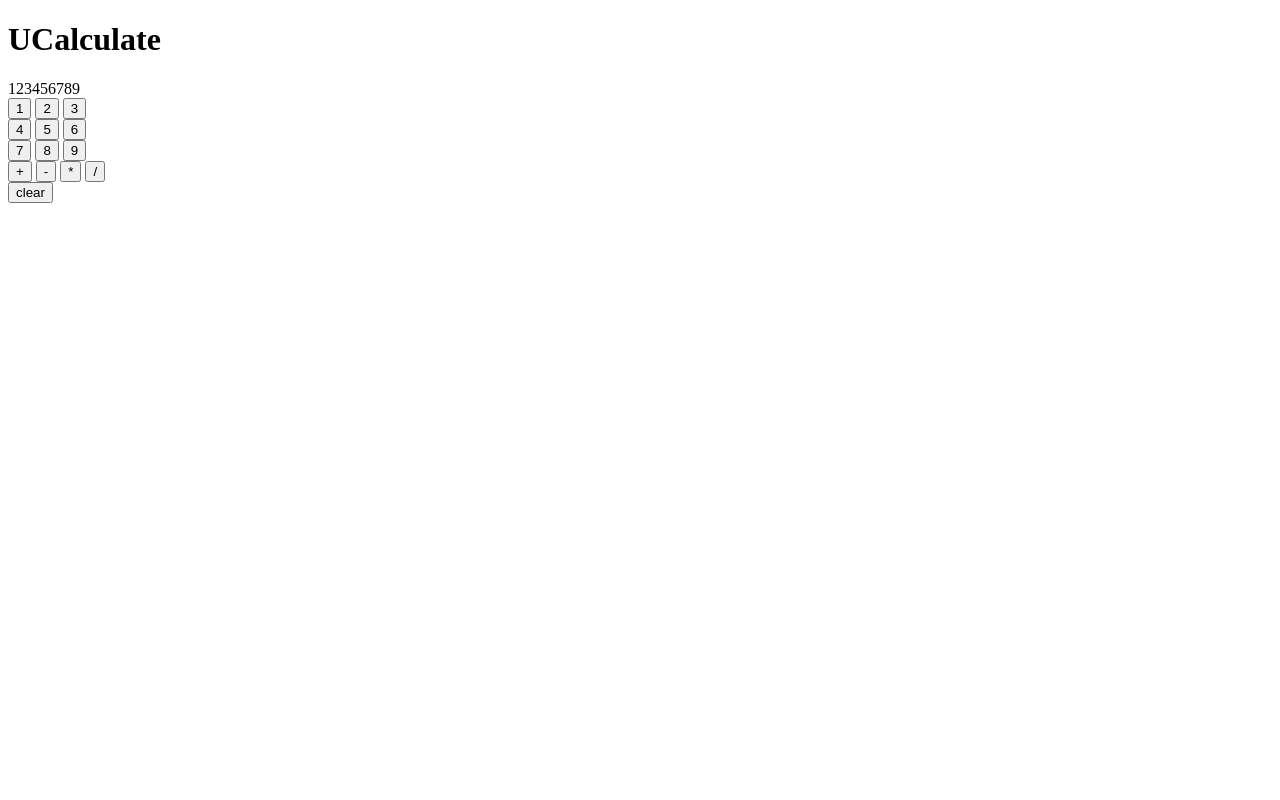
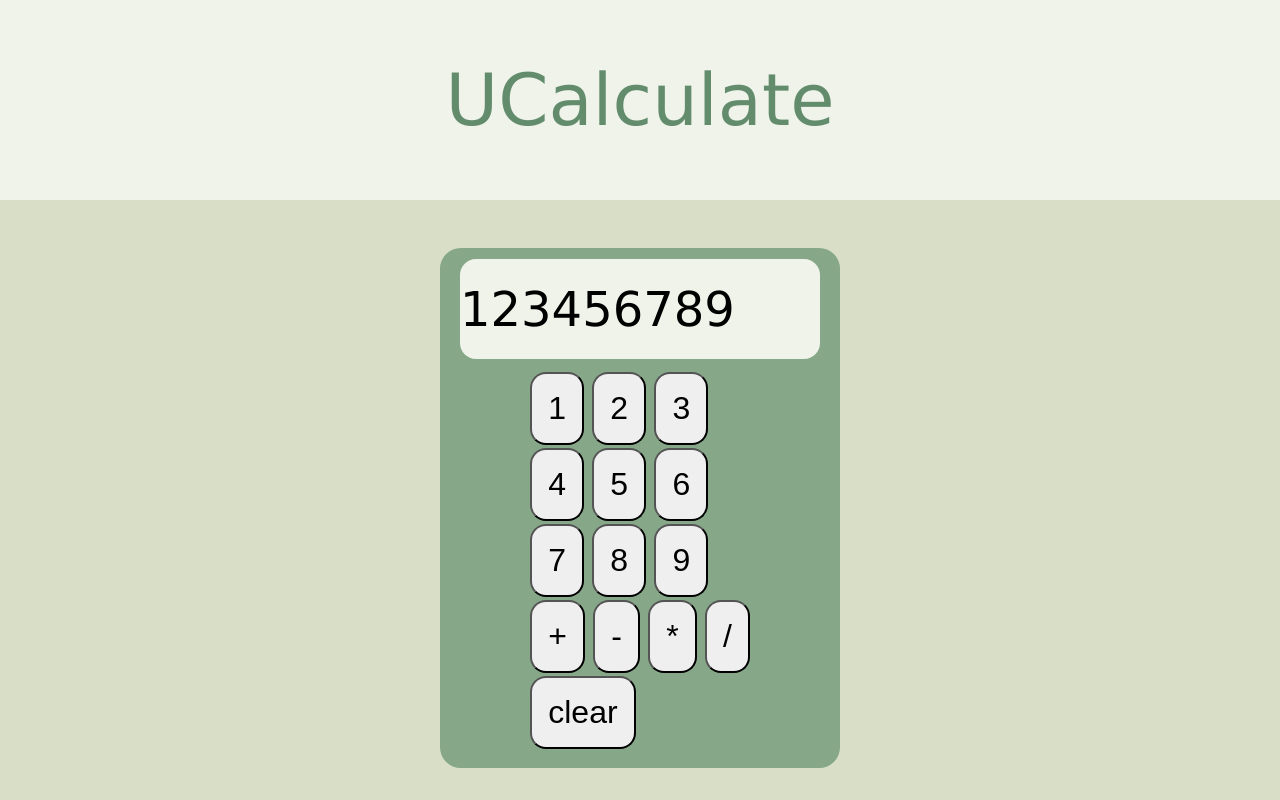
Before and after one commit to Ogartner/calculator, a plain HTML site: page index.html in a window 1280 px wide. Drawn offline with Linux system fonts and the light colour scheme.

Commit message:
Add some css style

```diff
--- a/css/style.css
+++ b/css/style.css
@@ -0,0 +1,65 @@
+* {
+  margin: 0;
+  padding: 0;
+  box-sizing: border-box;
+}
+
+body {
+  font-family: Verdana, Geneva, Tahoma, sans-serif;
+  background-color: #d9dfc6;
+}
+
+.header {
+  height: 200px;
+  display: flex;
+  justify-content: center;
+  align-items: center;
+  background-color: #eff3ea;
+}
+
+.header h1 {
+  font-weight: 500;
+  font-size: 4.5rem;
+  color: #638c6d;
+}
+
+.main {
+  display: flex;
+  flex-direction: column;
+  justify-content: center;
+  align-items: center;
+  margin-top: 3rem;
+}
+
+.calculator {
+  width: 400px;
+  height: 520px;
+  border-radius: 1.3rem;
+  background-color: #86a788;
+  display: flex;
+  flex-direction: column;
+  align-items: center;
+}
+
+.display {
+  margin: 0.7rem auto;
+  background-color: #eff3ea;
+  border-radius: 1rem;
+  width: 90%;
+  height: 100px;
+  display: flex;
+  justify-content: start;
+  align-items: center;
+  font-size: 3rem;
+}
+
+.pad {
+  height: 400px;
+}
+
+button {
+  font-size: 2rem;
+  padding: 1rem;
+  border-radius: 1rem;
+  margin: 0.1rem;
+}
--- a/index.html
+++ b/index.html
@@ -10,8 +10,12 @@
     <header class="header">
       <h1 class="header__title">UCalculate</h1>
     </header>
-    <section class="calculator">
-      <div class="display">123456789</div>
+    <section class="main">
+      <div class="calculator">
+        <div class="display">
+          <div class="display-content">123456789</div>
+        </div>
+        <div class="pad">
           <div class="numpad">
             <div class="first-row">
               <button class="first">1</button>
@@ -40,6 +44,8 @@
           <div class="clear">
             <button class="clear-btn">clear</button>
           </div>
+        </div>
+      </div>
     </section>
     <script src="./javascript/script.js"></script>
   </body>
```
Lines whose indentation alone changed are shown as unchanged.
